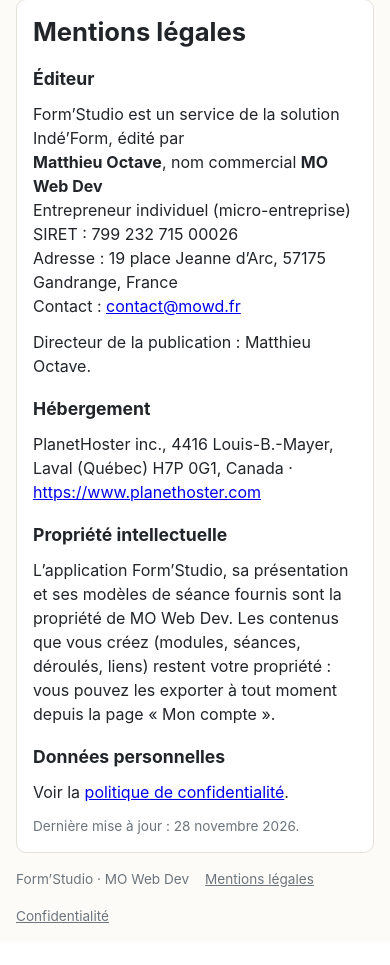
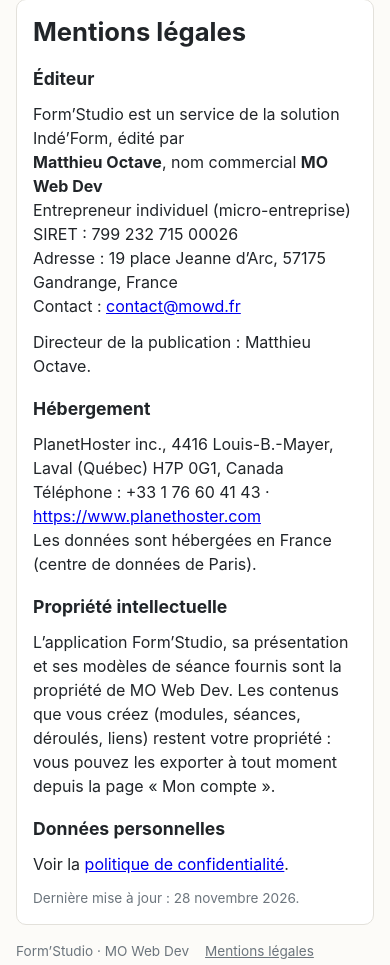
Before and after one commit to matthieu-octave/IndeForm, a Laravel app: page /mentions-legales in a window 390 px wide. Shown: the part 66-1031 px from the top of the page. Before the commit the page ends 989 px from the top, so only its background shows below. Run offline with Laravel 12, Linux system fonts and the light colour scheme.

Commit message:
Pages légales : téléphone de l'hébergeur et données hébergées en France
Co-Authored-By: Claude Opus 5.5 <noreply@anthropic.com>
Claude-Session: https://claude.ai/code/session_01JKAZAV5d1o9jkCvhP2G9Dy

```diff
--- a/form-studio/config/studio.php
+++ b/form-studio/config/studio.php
@@ -24,7 +24,10 @@ return [
     'host' => [
         'name' => 'PlanetHoster inc.',
         'address' => '4416 Louis-B.-Mayer, Laval (Québec) H7P 0G1, Canada',
+        'phone' => '+33 1 76 60 41 43',
         'website' => 'https://www.planethoster.com',
+        // Lieu où les données sont stockées (offre N0C, centre de données de Paris).
+        'data_location' => 'en France (centre de données de Paris)',
     ],
 
     /* Durée de conservation des sauvegardes de la base (jours), voir backup.sh. */
--- a/form-studio/resources/views/legal/mentions.blade.php
+++ b/form-studio/resources/views/legal/mentions.blade.php
@@ -16,7 +16,9 @@
     <p>Directeur de la publication : {{ $p['director'] }}.</p>
 
     <h2>Hébergement</h2>
-    <p>{{ $h['name'] }}, {{ $h['address'] }} · <a href="{{ $h['website'] }}" rel="noopener">{{ $h['website'] }}</a></p>
+    <p>{{ $h['name'] }}, {{ $h['address'] }}<br>
+        Téléphone : {{ $h['phone'] }} · <a href="{{ $h['website'] }}" rel="noopener">{{ $h['website'] }}</a><br>
+        Les données sont hébergées {{ $h['data_location'] }}.</p>
 
     <h2>Propriété intellectuelle</h2>
     <p>L’application Form’Studio, sa présentation et ses modèles de séance fournis sont la propriété de {{ $p['trade_name'] }}.
--- a/form-studio/resources/views/legal/privacy.blade.php
+++ b/form-studio/resources/views/legal/privacy.blade.php
@@ -25,6 +25,10 @@
     <p>Vos données ne sont ni vendues ni partagées. Seuls y accèdent l’éditeur, pour la maintenance, et l’hébergeur ({{ $h['name'] }}) en tant que sous-traitant technique.
         Chaque compte est isolé : un utilisateur ne voit jamais les contenus d’un autre.</p>
 
+    <h2>Lieu d’hébergement</h2>
+    <p>Vos données sont hébergées {{ $h['data_location'] }}, au sein de l’Union européenne. L’hébergeur est une société canadienne ; un éventuel accès de son support technique depuis le Canada
+        est encadré par la décision d’adéquation de la Commission européenne, qui reconnaît au Canada un niveau de protection des données équivalent.</p>
+
     <h2>Durée de conservation</h2>
     <p>Vos données sont conservées tant que votre compte existe. Si vous supprimez votre compte, elles sont effacées immédiatement de l’application,
         puis disparaissent des sauvegardes au bout de {{ config('studio.backup_days') }} jours.</p>
```
Also changed, not shown: form-studio/tests/Feature/Lot5Test.php (+2 -2 lines).
